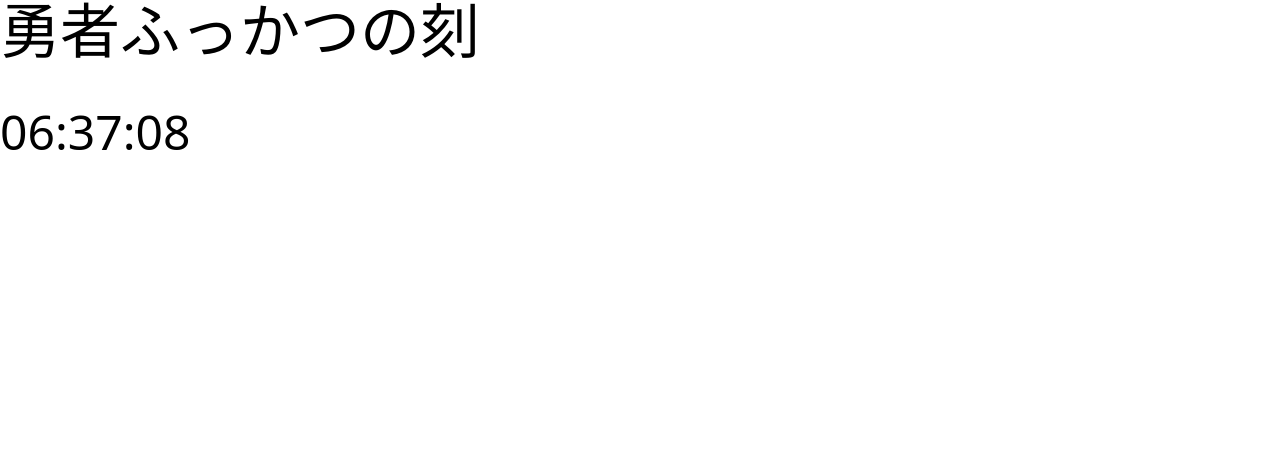
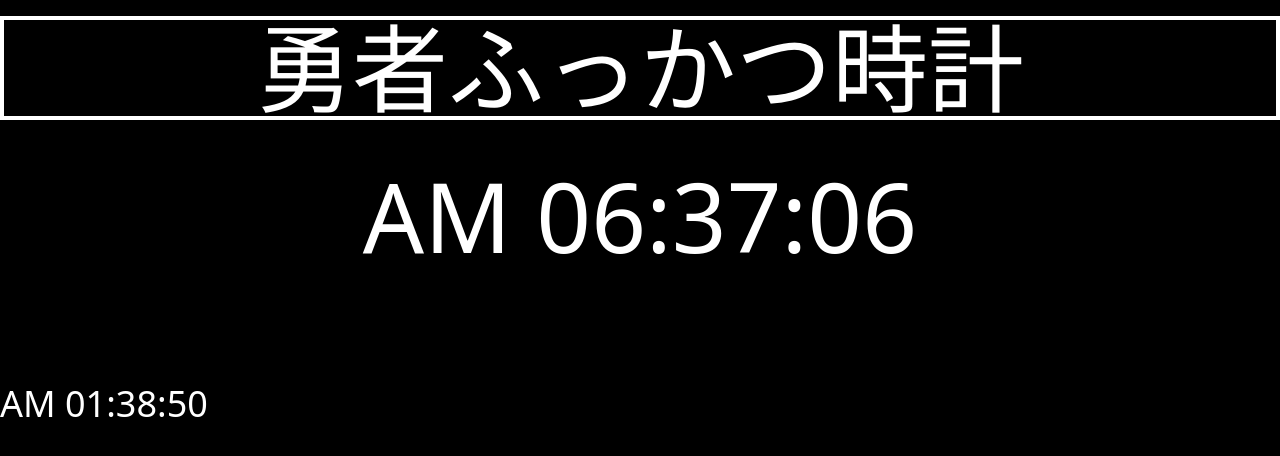
Before and after one commit to keito0404/hero, a Next.js app: page / in a window 1280 px wide. Shown: the top 456 px of the page. Built offline with nearby package versions, Linux system fonts and the light colour scheme.

Commit message:
時計とアラーム（未完）

```diff
--- /dev/null
+++ b/components/AlarmMyone.tsx
@@ -0,0 +1,21 @@
+import React from "react";
+import dayjs from 'dayjs';
+import {useTime} from '../hooks/useTime';
+
+const AlarmMyone = () =>{
+    const alarmtime = 'AM 01:38:50'
+    const time = useTime(1000)
+    const nowtime = dayjs(time).format('A hh:mm:ss')
+    console.log(nowtime)
+            return(
+                <>
+                {alarmtime}
+                    {alarmtime == nowtime && <p></p>}
+                </>
+            )
+
+}
+
+
+
+    export default AlarmMyone
--- a/components/Clocks.tsx
+++ b/components/Clocks.tsx
@@ -1,5 +1,4 @@
 import DigitalClock from './DigitalClock'
-// import AnalogClock from './AnalogClock'
 import { useTime } from '../hooks/useTime'
 
 const Clocks = () => {
@@ -7,7 +6,6 @@ const Clocks = () => {
   return (
     <>
       <DigitalClock time={time} />
-        {/* <AnalogClock time={time} /> */}
     </>
   )
 }
--- a/components/DigitalClock.tsx
+++ b/components/DigitalClock.tsx
@@ -5,13 +5,8 @@ interface ClockNum {
   }
 
 const DigitalClock: React.VFC<ClockNum> = ({ time }) => {
-  return <div className="text-5xl decoretion-white mt-12">{dayjs(time).format('HH:mm:ss')}</div>
+  return <div className="text-8xl decoretion-white mt-12 text-white flex justify-center">{dayjs(time).format('A hh:mm:ss')}</div>
 }
 
-// const SClockText = styled.div`
-//   font-size: 50px;
-//   color: #ffffff;
-//   margin-top: 100px;
-// `
 
 export default DigitalClock
--- a/pages/index.tsx
+++ b/pages/index.tsx
@@ -1,22 +1,22 @@
 import type { NextPage } from 'next'
 import Head from 'next/head'
-import App from './App'
 import Image from 'next/image'
 import Clocks from '../components/Clocks'
-import Alarm from '../components/Alarm'
+import AlarmMyone from '../components/Alarmmyone'
 
 export default function Home() {
   return (
     <>
-    <div>
+    <div className = 'text-white text-4xl '>
       <Head>
         <title>ふっかつ！！</title>
       </Head>
 
       <main>
-        <h1 className = 'text-6xl'>勇者ふっかつの刻</h1>
+        <h1  className = 'container mx-auto my-4 px-4 border-4 border-white text-8xl text-white flex justify-center'>勇者ふっかつ時計</h1>
         <Clocks/>
-        {/* <Alarm/> */}
+        <br></br><br></br><br></br>
+        <AlarmMyone/>
       </main>
     </div>
     </>
--- a/styles/globals.css
+++ b/styles/globals.css
@@ -1,3 +1,19 @@
 @tailwind base;
 @tailwind components;
 @tailwind utilities;
+
+body{background-color: black;}
+
+@font-face {
+    /*フォントの名前*/
+    font-family: "DoragonQuestsub";
+    /*フォントファイルへのパス（複数指定の場合、上から順に読み込まれる）*/
+    src: url("C:/Users/bi200018/Documents/DragonQuestsub.woff") format("woff");
+  }
+  .mamelonClass{
+    font-family: "DoragonQuestsub";
+  }
+
+  dragonFont{
+    font: "DoragonQuestsub";
+  }
```
Also changed, not shown: components/Hand.tsx (+0 -12 lines), 1 other file (tests, documents, lock files or other folders).
